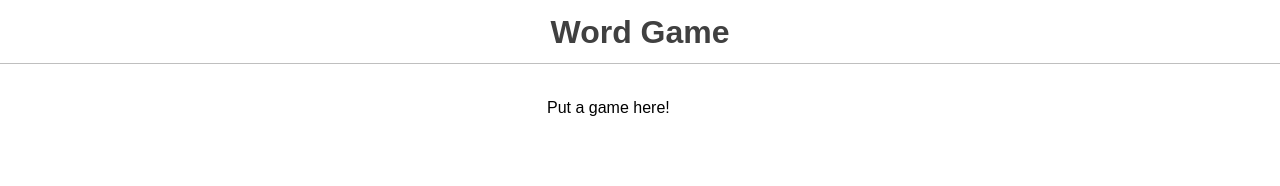
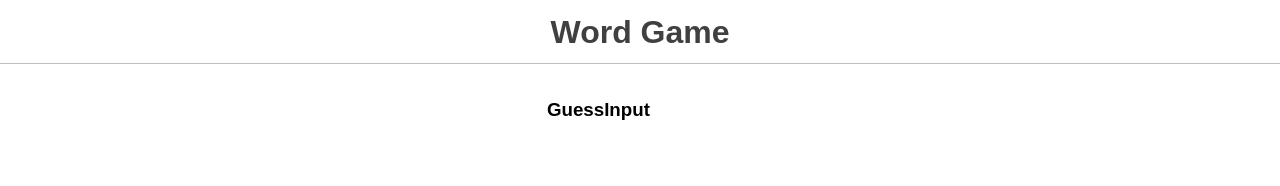
Before and after one commit to joy-of-react/project-wordle, a React (Create React App) app: page / in a window 1280 px wide. Shown: the top 186 px of the page. Built offline with nearby package versions, Linux system fonts and the light colour scheme.

Commit message:
created new component `GuessInput` + imported to `Game` component

```diff
--- a/src/components/Game/Game.js
+++ b/src/components/Game/Game.js
@@ -2,14 +2,23 @@ import React from 'react';
 
 import { sample } from '../../utils';
 import { WORDS } from '../../data';
+
+import GuessInput from './../GuessInput';
 
 // Pick a random word on every pageload.
 const answer = sample(WORDS);
 // To make debugging easier, we'll log the solution in the console.
 console.info({ answer });
 
-function Game() {
-  return <>Put a game here!</>;
+
+// Using arrow functions as that is what I tend to use personally / professionally.
+// Also, using as a way to track files I touch - maybe helpful, maybe not
+const Game = () => {
+  return (
+    <>
+      <GuessInput />
+    </>
+  );
 }
 
 export default Game;
--- /dev/null
+++ b/src/components/GuessInput/GuessInput.js
@@ -0,0 +1,11 @@
+import React from "react";
+
+const GuessInput = () => {
+  return (
+    <>
+      <h3>GuessInput</h3>
+    </>
+  );
+}
+
+export default GuessInput;
--- /dev/null
+++ b/src/components/GuessInput/index.js
@@ -0,0 +1,2 @@
+export * from "./GuessInput";
+export { default } from "./GuessInput";
```
